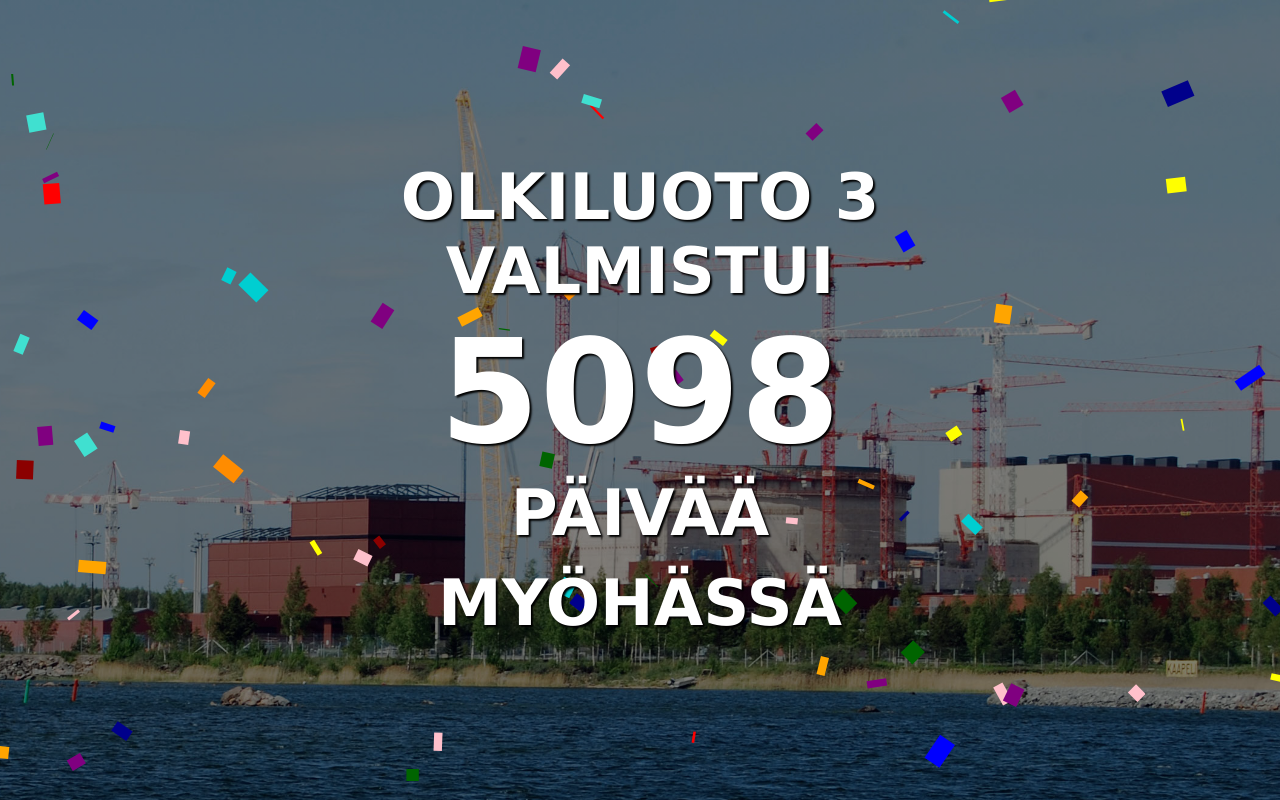
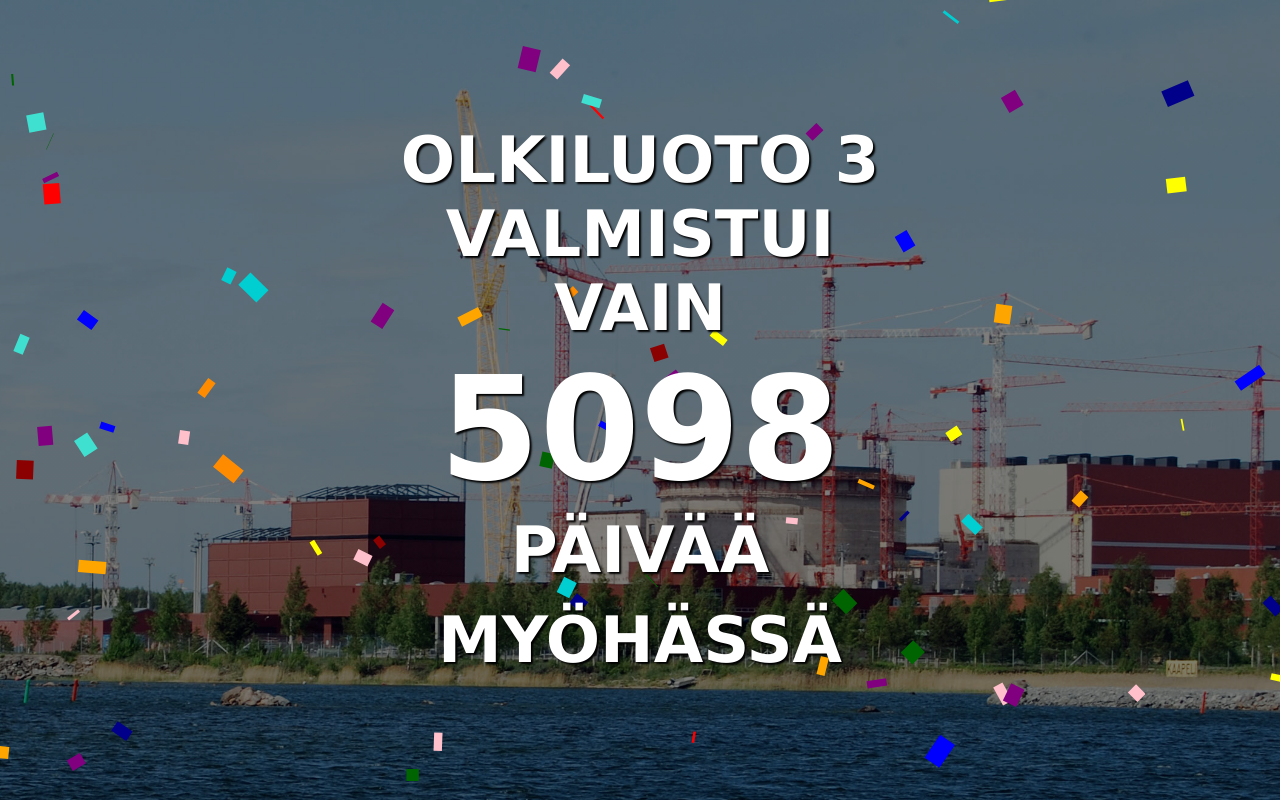
Before and after one commit to Lassi-Koykka/OL3, a plain HTML site: page index.html in a window 1280 px wide. Drawn offline with Linux system fonts and the light colour scheme.

Commit message:
Added a word

```diff
--- a/index.html
+++ b/index.html
@@ -12,7 +12,7 @@
     <div class="content">
       <canvas id="c" width="1920" height="1080"></canvas>
       <div class="text">
-        <h1 style="margin-bottom: 0">Olkiluoto 3<br />valmistui</h1>
+        <h1 style="margin-bottom: 0">Olkiluoto 3<br />valmistui<br />vain</h1>
         <ul>
           <li><span id="days">000</span>Päivää</li>
         </ul>
```
